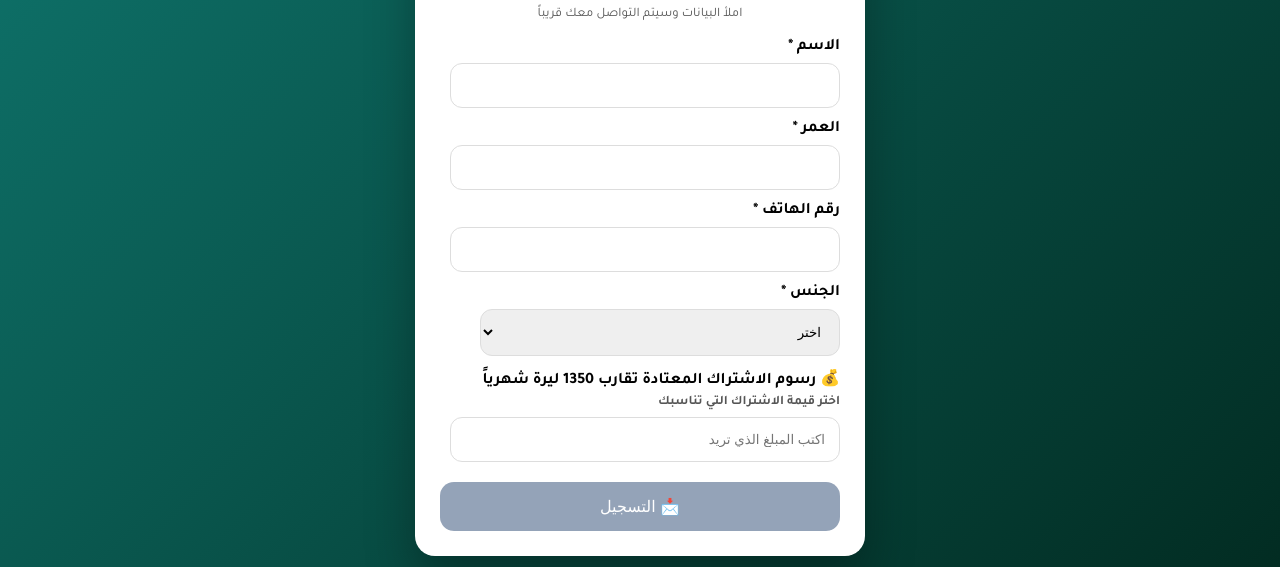
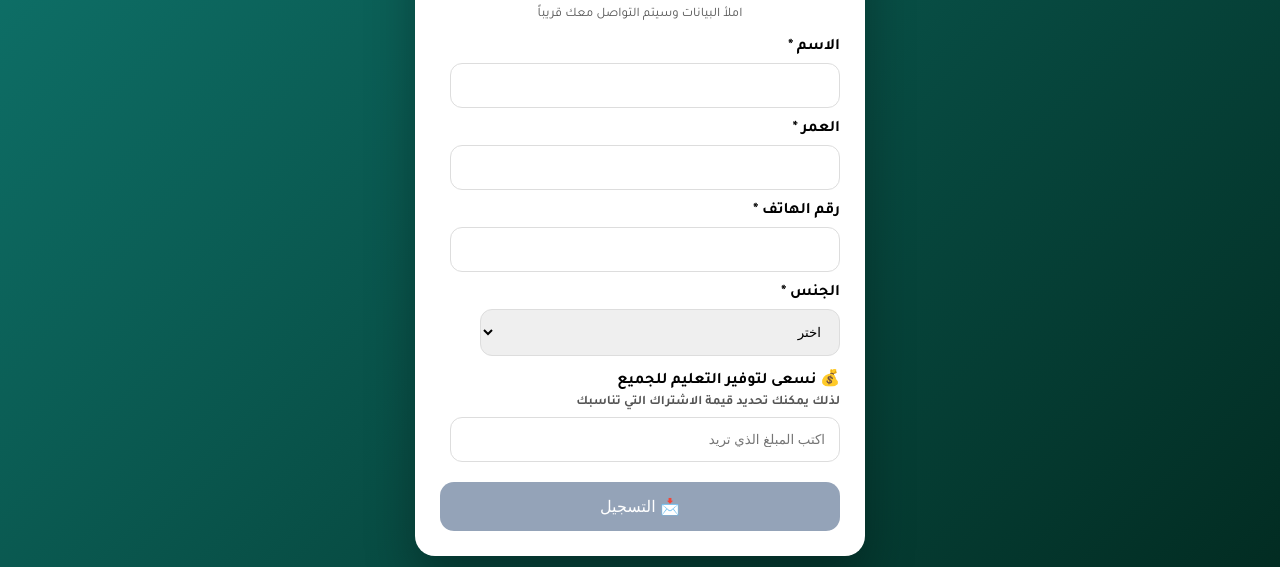
Before and after one commit to abusuf-yaser/hamzat_wasl, a plain HTML site: page index.html in a window 1280 px wide. Shown: the part 233-800 px from the top of the page. Drawn offline with Linux system fonts and the light colour scheme.

Commit message:
Update index.html

```diff
--- a/index.html
+++ b/index.html
@@ -143,9 +143,9 @@ background:#115e59;
 <div class="error" id="genderError">هذا الحقل مطلوب</div>
 
 <div class="label">
-💰 رسوم الاشتراك المعتادة تقارب 1350 ليرة شهرياً
+💰 نسعى لتوفير التعليم للجميع
 <div style="font-size:13px;color:#555;margin-top:4px;">
-اختر قيمة الاشتراك التي تناسبك
+لذلك يمكنك تحديد قيمة الاشتراك التي تناسبك
 </div>
 </div>
 
```
